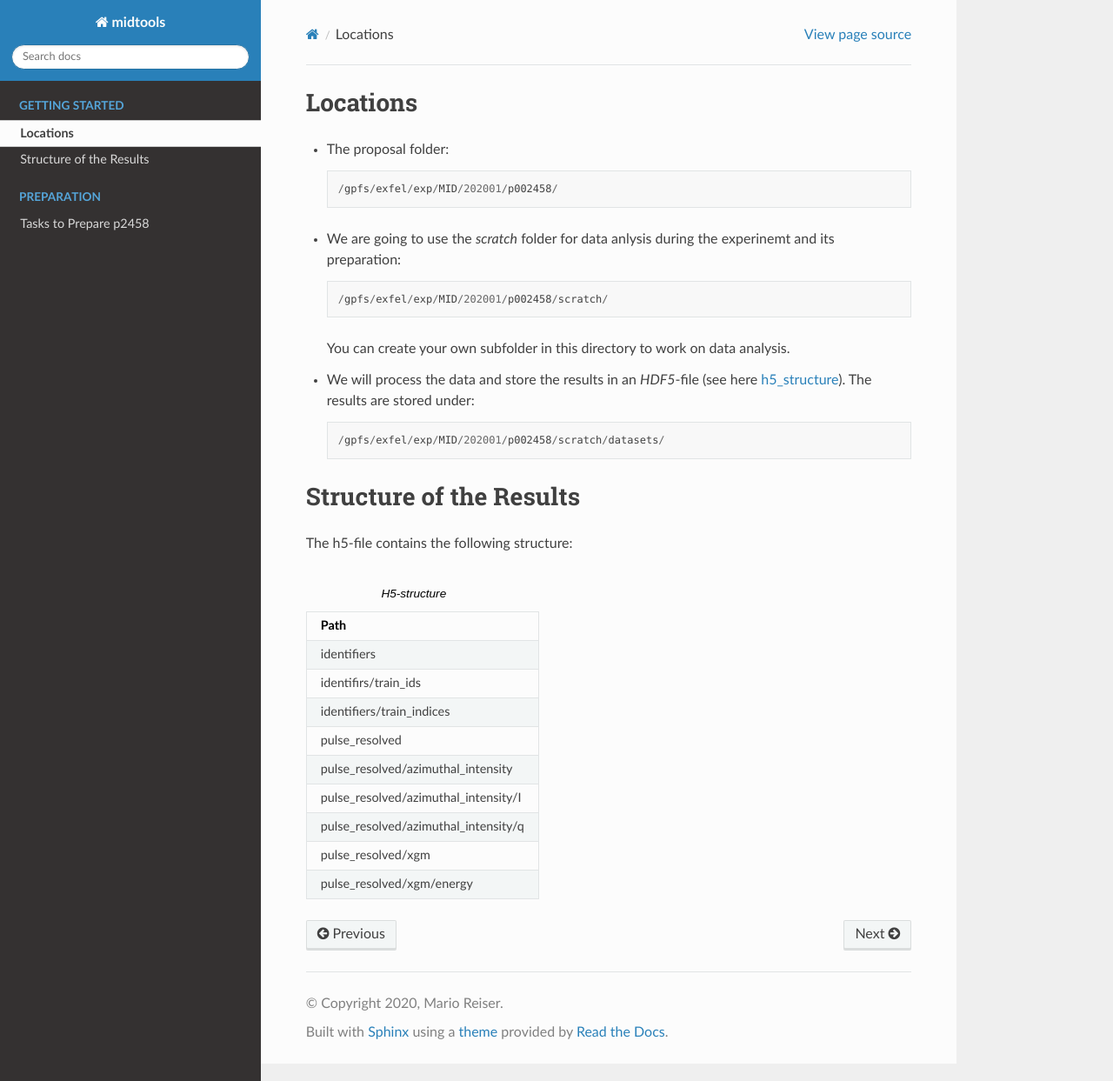
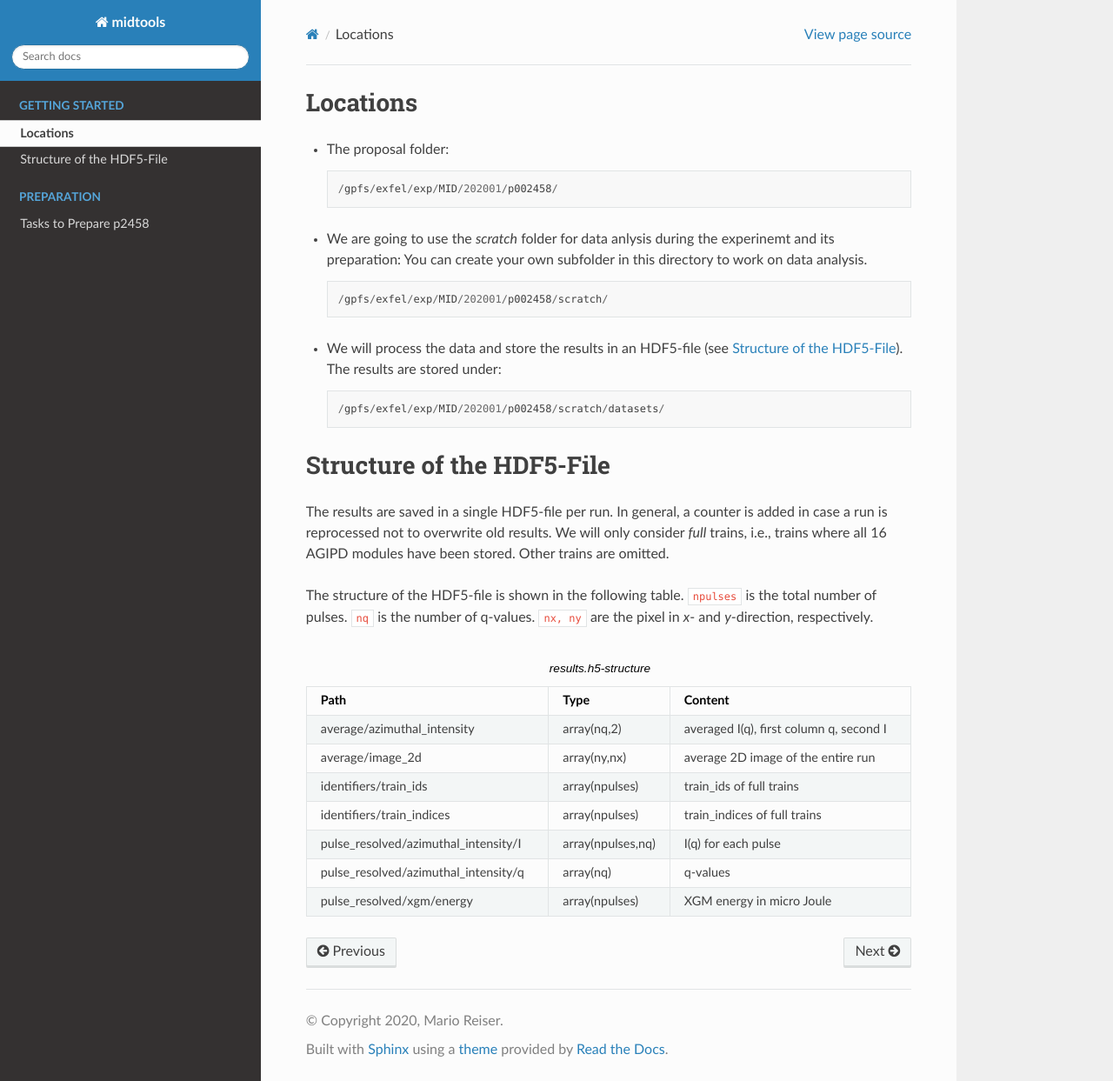
Before and after one commit to reiserm/midtools, a Sphinx documentation site: the page built from docs/source/getting_started.rst, in a window 1280 px wide and 1243 px high. Shown: the whole window at 87% size. Built offline with Sphinx 7.4.7 and the Read the Docs theme 2.0.0, drawn with Linux system fonts in a browser that asks for light colours.

Commit message:
first homework

```diff
--- a/docs/source/getting_started.rst
+++ b/docs/source/getting_started.rst
@@ -6,34 +6,35 @@ Locations
 
         /gpfs/exfel/exp/MID/202001/p002458/
 * We are going to use the `scratch` folder for data anlysis during the experinemt and its preparation:
+  You can create your own subfolder in this directory to work on data analysis.
   ::
 
         /gpfs/exfel/exp/MID/202001/p002458/scratch/
-  You can create your own subfolder in this directory to work on data analysis.
 
-* We will process the data and store the results in an `HDF5`-file (see here h5_structure_).
+* We will process the data and store the results in an HDF5-file (see `Structure of the HDF5-File`_).
   The results are stored under:
   ::
 
         /gpfs/exfel/exp/MID/202001/p002458/scratch/datasets/
 
 
-Structure of the Results
-========================
-.. _h5_structure:
+Structure of the HDF5-File
+==========================
 
-The h5-file contains the following structure:
+The results are saved in a single HDF5-file per run. In general, a counter is added in case a run is reprocessed not to overwrite old results.
+We will only consider `full` trains, i.e., trains where all 16 AGIPD modules have been stored. Other trains are omitted.
 
-.. csv-table:: H5-structure
-        :header: "Path"
-        :widths: 30
+The structure of the HDF5-file is shown in the following table. :code:`npulses` is the total number of pulses. :code:`nq` is the number of q-values.
+:code:`nx, ny` are the pixel in `x`- and `y`-direction, respectively.
 
-        "identifiers"
-        "identifirs/train_ids"
-        "identifiers/train_indices"
-        "pulse_resolved"
-        "pulse_resolved/azimuthal_intensity"
-        "pulse_resolved/azimuthal_intensity/I"
-        "pulse_resolved/azimuthal_intensity/q"
-        "pulse_resolved/xgm"
-        "pulse_resolved/xgm/energy"
+.. csv-table:: results.h5-structure
+        :header: "Path", "Type", "Content"
+        :widths: 30, 5, 30
+
+        "average/azimuthal_intensity", "array(nq,2)", "averaged I(q), first column q, second I"
+        "average/image_2d", "array(ny,nx)", "average 2D image of the entire run"
+        "identifiers/train_ids", "array(npulses)", "train_ids of full trains"
+        "identifiers/train_indices", "array(npulses)", "train_indices of full trains"
+        "pulse_resolved/azimuthal_intensity/I", "array(npulses,nq)", "I(q) for each pulse"
+        "pulse_resolved/azimuthal_intensity/q", "array(nq)", "q-values"
+        "pulse_resolved/xgm/energy", "array(npulses)", "XGM energy in micro Joule"
--- a/docs/source/index.rst
+++ b/docs/source/index.rst
@@ -3,6 +3,9 @@ midtools
 ========
 
 `midtools` is a toolbox containing algorithms to analyze data acquired at `European XFEL <https://www.xfel.eu/>`_.
+
+In preparation for experiment p2458 we will develop algorithms that process the data and store the results in HDF5-files.
+Basic information are provided under **Getting Started**.
 
 .. toctree::
    :maxdepth: 1
```
Also changed, not shown: docs/source/tasks.rst (+28 -0 lines).
